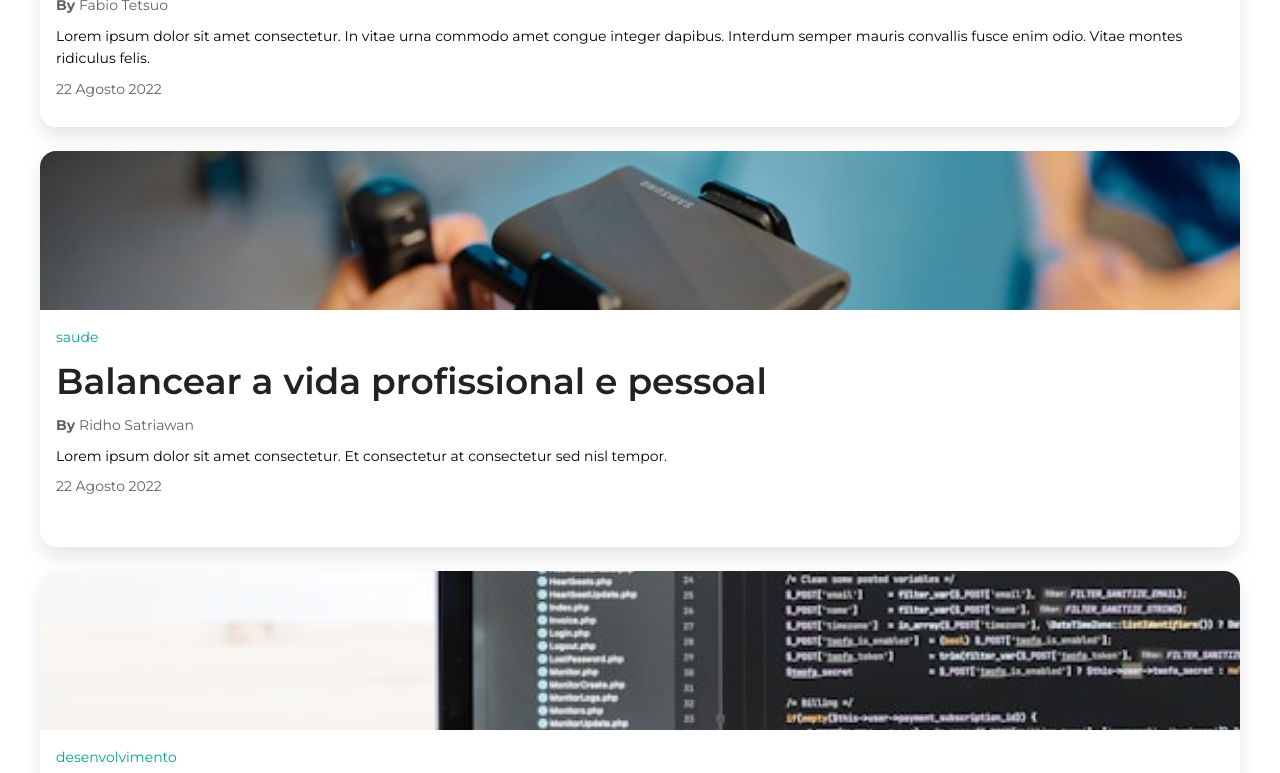
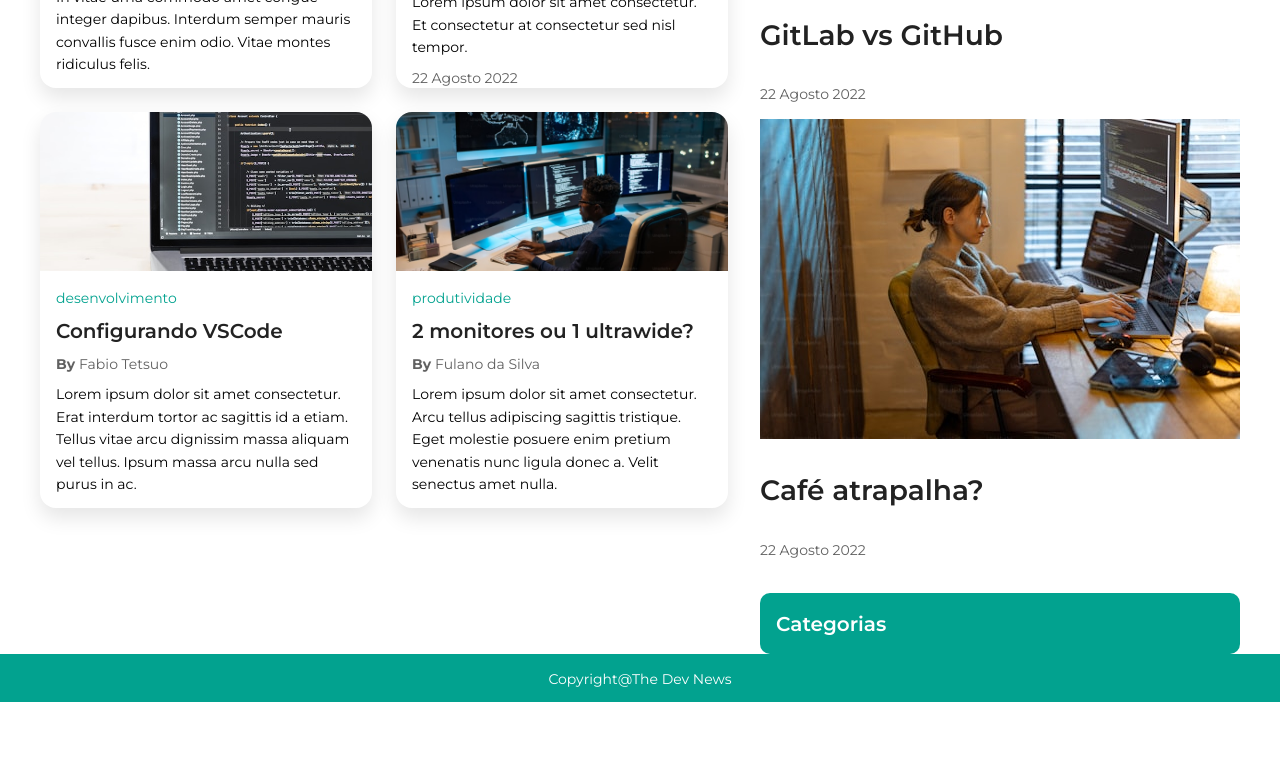
Before and after one commit to Ovidiojcf/RID222165_Desafio02, a website: page index.html in a window 1280 px wide. Shown: the part 980-1753 px from the top of the page. After the commit the page ends 1682 px from the top, so only its background shows below. Drawn offline with Linux system fonts and the light colour scheme; a web font is replaced by a local one.

Commit message:
feat: update recent post grid in desktop version and add popular posts

```diff
--- a/index.html
+++ b/index.html
@@ -1,5 +1,6 @@
 <!doctype html>
 <html lang="pt-br">
+
 <head>
   <meta charset="UTF-8" />
   <meta name="viewport" content="width=device-width, initial-scale=1.0" />
@@ -8,8 +9,7 @@
   <link rel="preconnect" href="https://fonts.gstatic.com" crossorigin />
   <link
     href="https://fonts.googleapis.com/css2?family=Inter:opsz@14..32&family=Libre+Baskerville:ital,wght@0,400;0,700;1,400&family=Lusitana:wght@400;700&family=Montserrat:ital,wght@0,100..900;1,100..900&family=Rubik&display=swap"
-      rel="stylesheet"
-    />
+    rel="stylesheet" />
   <title>The Dev News</title>
 </head>
 
@@ -21,6 +21,8 @@
   </header>
   <main>
     <div class="container">
+      <div class="main-grid">
+        <div>
           <div id="hero">
             <p class="text-white">opinião</p>
             <h1 class="text-white">Como é ser um desenvolvedor</h1>
@@ -30,15 +32,19 @@
             <h2>Posts mais recentes</h2>
             <p>Ver todos</p>
           </div>
+          <div id="posts-container"></div>
+        </div>
 
-        <div id="posts-container"></div>
-
+        <div>
           <div class="header-posts text-white">
             <h2>Posts Populares</h2>
           </div>
+          <div id="popular-posts-container"></div>
 
           <div class="header-posts text-white">
             <h2>Categorias</h2>
+          </div>
+        </div>
       </div>
     </div>
   </main>
@@ -106,7 +112,6 @@
       container.innerHTML += postHTML;
     });
 
-
     const popularPosts = [
       {
         img: "assets/popularPost1.jpg",
@@ -123,8 +128,25 @@
         titulo: "Café atrapalha?",
         data: "22 Agosto 2022",
       },
-      ]
+    ];
 
+    const popularContainer = document.getElementById(
+      "popular-posts-container"
+    );
+
+    popularPosts.forEach((post) => {
+      const postHTML = `
+    <article class="post-popular">
+      <img src="${post.img}" alt="${post.titulo}" />
+      <div class="post-popular-content">
+        <h3>${post.titulo}</h3>
+        <p class="text-gray">${post.data}</p>
+      </div>
+    </article>
+  `;
+      popularContainer.innerHTML += postHTML;
+    });
   </script>
 </body>
+
 </html>
--- a/style.css
+++ b/style.css
@@ -167,13 +167,25 @@ p {
   margin: 0;
 }
 
-
 .post-content {
   padding: 1rem;
   display: flex;
   flex-direction: column;
   gap: 0.5rem;
   flex-grow: 1;
+}
+
+.main-grid {
+  display: grid;
+  grid-template-columns: 2fr 1fr;
+  gap: 2rem;
+  align-items: start;
+}
+
+@media (max-width: 900px) {
+  .main-grid {
+    grid-template-columns: 1fr;
+  }
 }
 
 @media (min-width: 768px) {
@@ -200,6 +212,10 @@ p {
     font-size: 1.0625rem;
     padding-inline: 1.5rem;
   }
+
+  #posts-container {
+    grid-template-columns: 1fr 1fr;
+  }
 }
 
 @media (min-width: 1024px) {
@@ -209,15 +225,12 @@ p {
 
   h1 {
     font-size: 2.25rem;
-    margin-bottom: 1.5rem;
   } /* 36px */
   h2 {
-    font-size: 2.25rem;
-    margin-bottom: 1.25rem;
-  } /* 36px */
+    font-size: 1.25rem;
+  } /* 20px */
   h3 {
     font-size: 1.75rem;
-    margin-bottom: 1rem;
   } /* 28px */
 
   .section {
@@ -233,4 +246,8 @@ p {
     align-items: center;
     justify-content: flex-start;
   }
+
+  #posts-container {
+    grid-template-columns: 1fr 1fr;
+  }
 }
```
Lines whose indentation alone changed are shown as unchanged.
